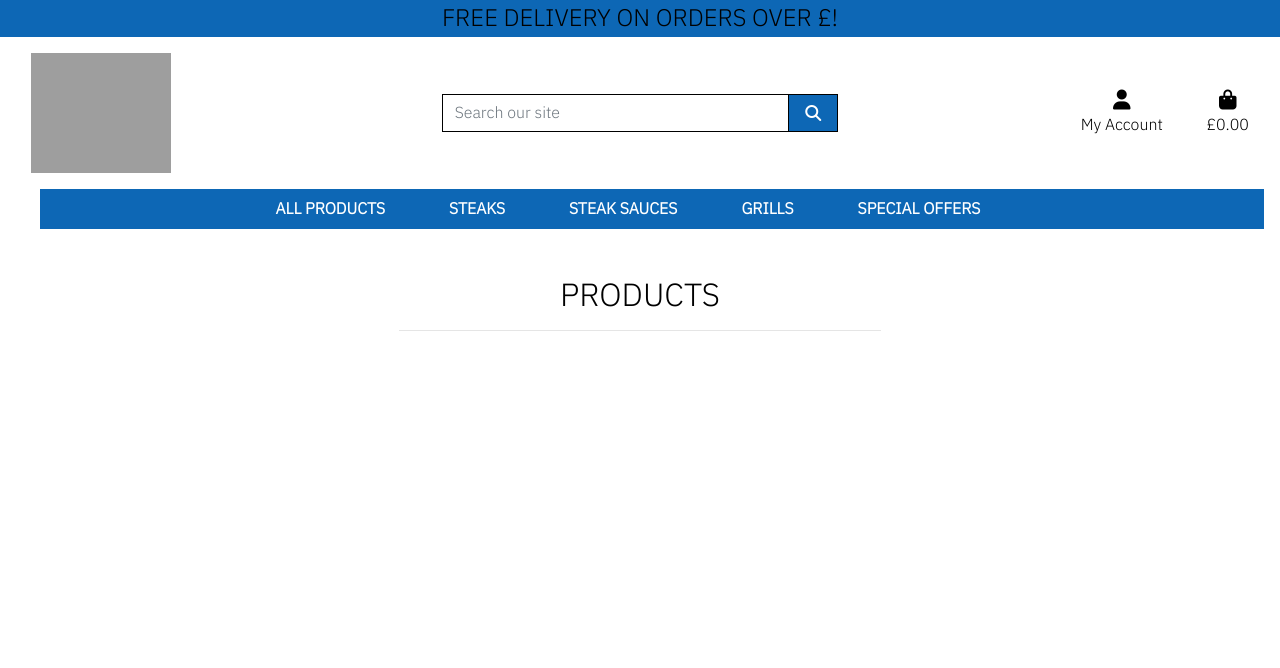
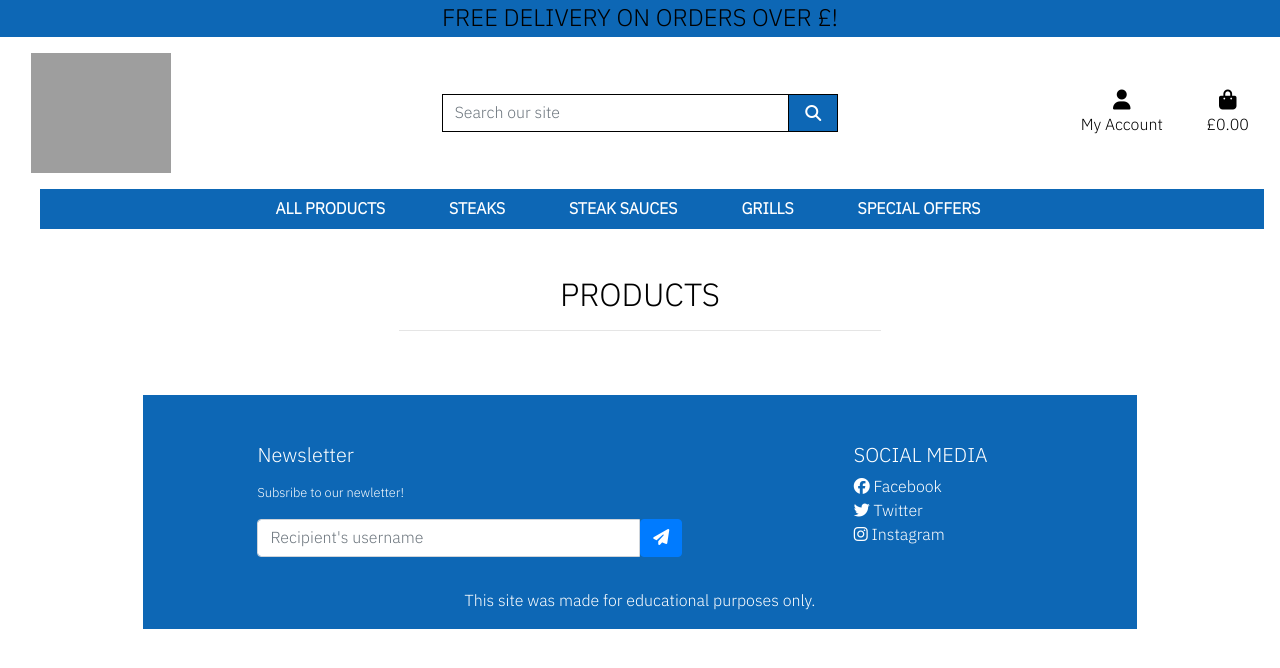
Before and after one commit to iKelvvv/MS5, a Django app: page /products/ in a window 1280 px wide. Shown: the top 668 px of the page. Run offline with Django 3.2, Linux system fonts and the light colour scheme; data that the repository does not hold is empty; some libraries are stand-ins or nearby versions; grey boxes are pictures that could not be loaded.

Commit message:
Add footer to base.html with social media links

```diff
--- a/products/templates/products/products.html
+++ b/products/templates/products/products.html
@@ -81,4 +81,6 @@
             </div>
         </div>
     </div>
+
+
 {% endblock %}
--- a/static/css/base.css
+++ b/static/css/base.css
@@ -6,6 +6,11 @@ body {
     height: calc(100vh - 164px);
     color: #000;
     font-family: 'IBM Plex Sans Arabic', sans-serif;
+}
+
+footer {
+  background-color: #0d67b5;
+  color: #fff;
 }
 
 /* from Bulma */
@@ -114,6 +119,8 @@ body {
   .carousel-control-next {
     width: 50px;
   }
+
+
   @media all and (max-width: 767px) {
     .carousel-container #carousel-thumbs img {
       border-width: 3px;
@@ -149,6 +156,10 @@ body {
     .header-container {
         padding-top: 180px;
     }
+
+    .newsletter-form {
+      width: 75%;
+    }
 }
 
 @media (max-width: 991px) {
@@ -159,4 +170,8 @@ body {
   body {
     height: calc(100vh- 116px);
   }
+
+  .newsletter-form {
+    width: 100%;
+  }
 }
--- a/templates/base.html
+++ b/templates/base.html
@@ -133,9 +133,52 @@
     {% block content %}
     {% endblock %}
 
-    {% block postloadjs %}
-    {% endblock %}
+    <!-- Footer -->
+            <footer class="font-small pt-5 mt-5 w-80 mx-auto">
+                <div class="container text-center text-md-left">
+                    <div class="row">
+                        <div class="col-md-9 mt-md-0 mt-3">
+                            <h5 class="text-white mb-3">Newsletter</h5>
+                            <p class="small text-white">Subsribe to our newletter!</p>
+                            <form class="newsletter-form" action="#">
+                                <div class="input-group mb-3">
+                                    <input class="form-control" type="text" placeholder="Recipient's username"
+                                        aria-label="Recipient's username" aria-describedby="subscribe-button">
+                                    <button class="btn btn-primary" id="subscribe-button" type="button">
+                                        <i class="fas fa-paper-plane"></i>
+                                    </button>
+                                </div>
+                            </form>
+                        </div>
 
+                        <hr class="w-100 d-md-none pb-3">
+
+                        <div class="col-md-3 mb-md-0 mb-3">
+                            <h5 class="text-uppercase">Social Media</h5>
+                            <ul class="list-unstyled">
+                                <li>
+                                    <a class="text-white" href="https://facebook.com" target="_blank" rel="noopener"
+                                        aria-label="visit our Facebook page (opens in a new page)"><i
+                                            class="fab fa-facebook"></i> Facebook</a>
+                                </li>
+                                <li>
+                                    <a class="text-white" href="https://twitter.com" target="_blank" rel="noopener"
+                                        aria-label="visit our Twitter page (opens in a new page)"><i
+                                            class="fab fa-twitter"></i> Twitter</a>
+                                </li>
+                                <li>
+                                    <a class="text-white" href="https://instagram.com" target="_blank" rel="noopener"
+                                        aria-label="visit our Instagram page (opens in a new page)"><i
+                                            class="fab fa-instagram"></i> Instagram</a>
+                                </li>
+                            </ul>
+                        </div>
+                    </div>
+                </div>
+                <div class="footer-copyright text-center py-3">This site was made for educational purposes only.</div>
+            </footer>
+{% block postloadjs %}
+{% endblock %}
 </body>
 
 </html>
```
Also changed, not shown: home/templates/home/index.html (+64 -35 lines).
